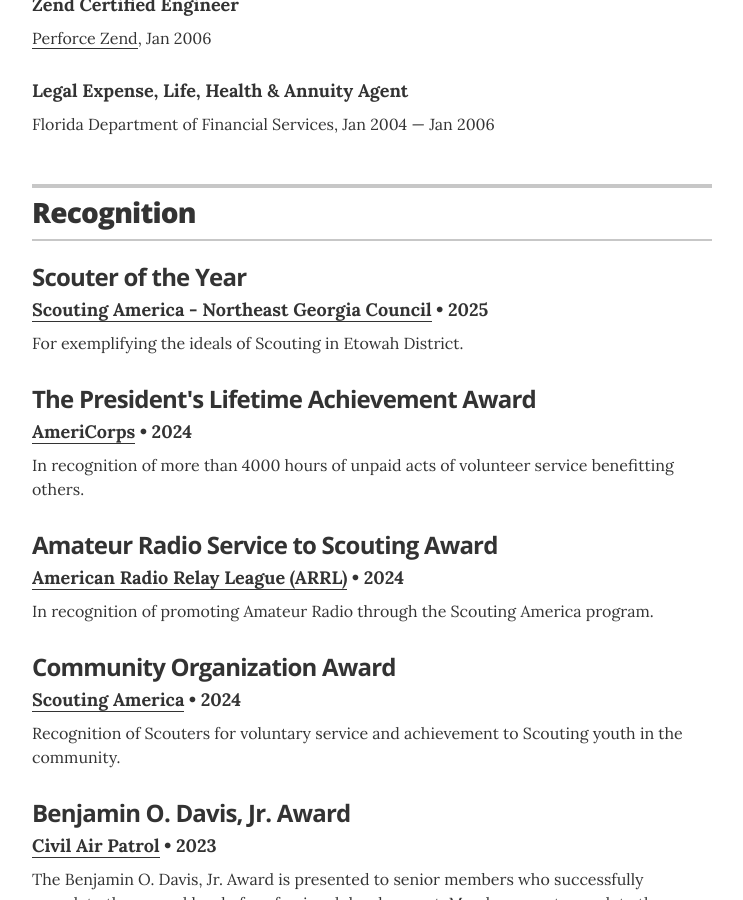
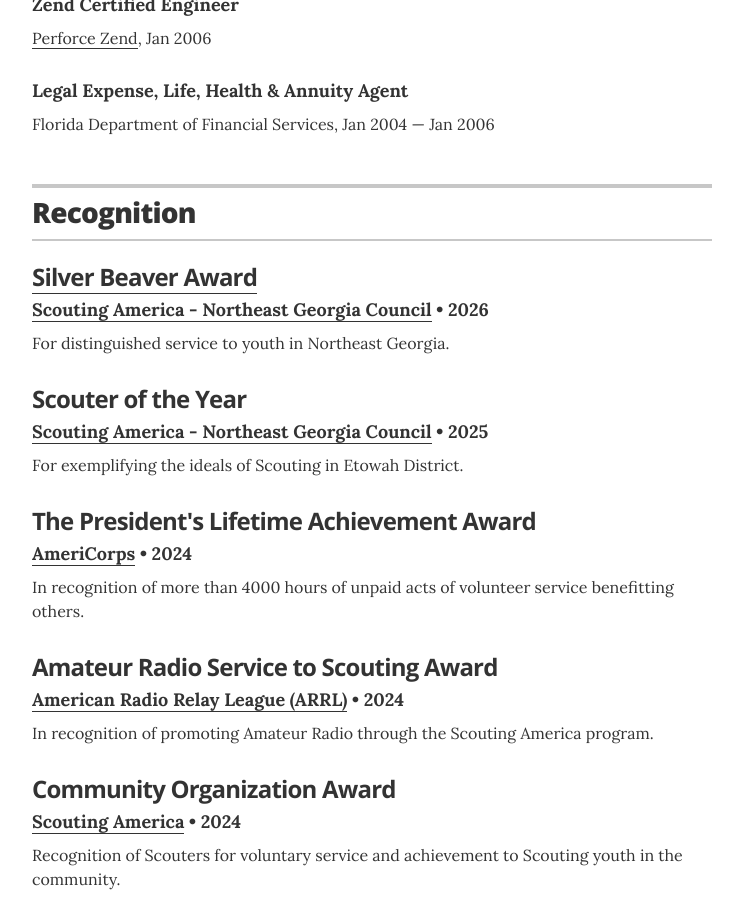
Before and after one commit to deekayen/dkn.github.io, a Jekyll site: the page built from index.html, in a window 1280 px wide and 900 px high, scrolled down 4094 px. Shown: the whole window, without its empty margins (268-1011 px from the left). Built offline with Jekyll 4.4.1, drawn with Linux system fonts in a browser that asks for light colours; nearby versions of some CDN libraries.

Commit message:
Add Silver Beaver

```diff
--- a/_data/recognitions.yml
+++ b/_data/recognitions.yml
@@ -1,4 +1,9 @@
 # Recognitions
+- award: <a href="https://en.wikipedia.org/wiki/Silver_Beaver_Award">Silver Beaver Award</a>
+  organization: <a href="https://www.nega-bsa.org/">Scouting America - Northeast Georgia Council</a>
+  year: 2026
+  summary: For distinguished service to youth in Northeast Georgia.
+
 - award: Scouter of the Year
   organization: <a href="https://www.nega-bsa.org/etowah/">Scouting America - Northeast Georgia Council</a>
   year: 2025
```
